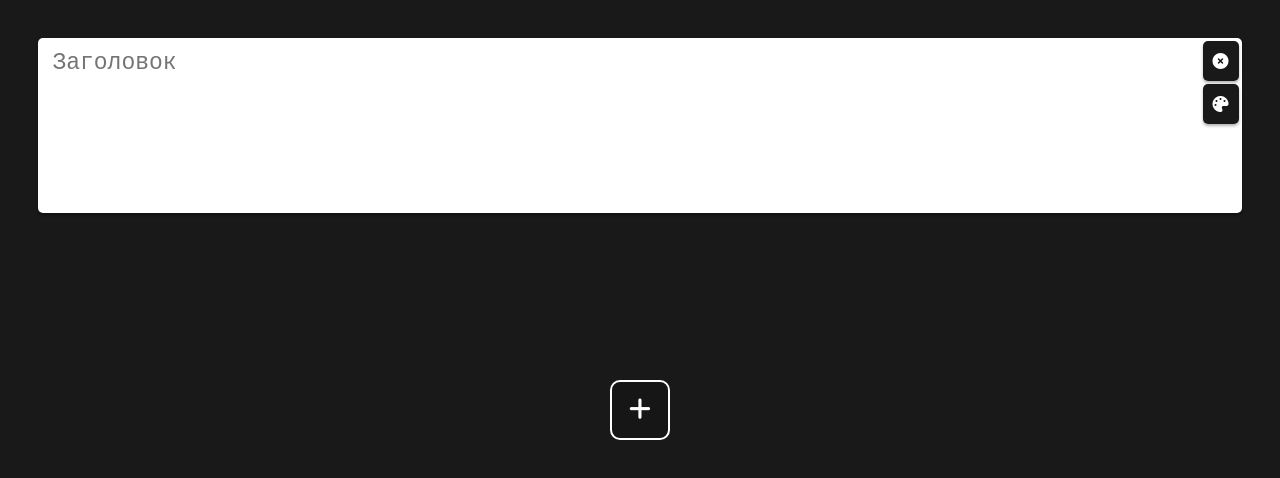
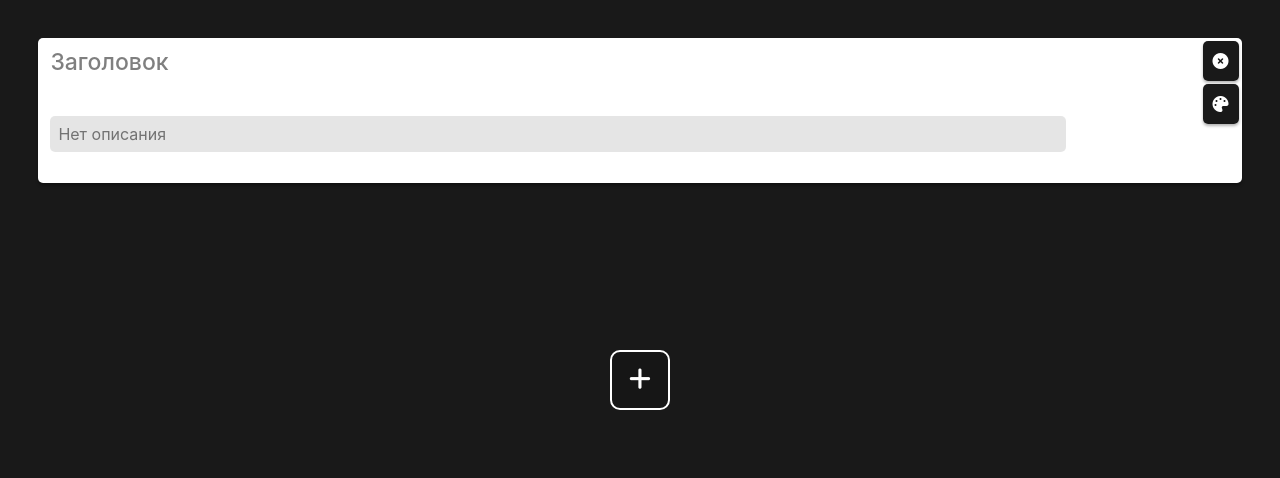
Before and after one commit to Tobias-Bot/todo-app, a React (Create React App) app: page / in a window 1280 px wide. Both pictures are taken after a click on the button 640 px from the left and 158 px from the top of the page. Shown: the top 478 px of the page. Built offline with nearby package versions, Linux system fonts and the light colour scheme.

Commit message:
Added new styles

```diff
--- a/src/App.css
+++ b/src/App.css
@@ -12,7 +12,7 @@
 .task {
   position: relative;
   width: auto;
-  min-height: 150px;
+  min-height: 120px;
   border-radius: 5px;
   background-color: white;
   padding: 10px 15px 15px 12px;
@@ -28,6 +28,7 @@
   background-color: rgba(0, 0, 0, 0);
   resize: none;
   font-size: 23px;
+  font-weight: 500;
   outline: none;
 }
 
@@ -35,12 +36,16 @@
   width: 100%;
   border: none;
   resize: none;
+  padding: 8px;
   font-size: 16px;
+  color: rgba(0, 0, 0, 0.8);
+  background-color: rgba(0, 0, 0, 0.1);
+  border-radius: 5px;
   outline: none;
 }
 
 .taskMainInfo {
-  width: 87%;
+  width: 85%;
   height: 100%;
 }
 
@@ -96,3 +101,19 @@
   cursor: pointer;
   background-color: rgba(0, 0, 0, 0.5);
 }
+
+.taskTitle[placeholder]:empty:before {
+	content: attr(placeholder);
+	color: rgba(0, 0, 0, 0.5);
+}
+.taskTitle[placeholder]:empty:focus:before {
+	content: '';
+}
+
+.taskText[placeholder]:empty:before {
+	content: attr(placeholder);
+	color: rgba(0, 0, 0, 0.5);
+}
+.taskText[placeholder]:empty:focus:before {
+	content: '';
+}
--- a/src/components/Task.js
+++ b/src/components/Task.js
@@ -11,6 +11,7 @@ class Task extends React.Component {
 
     this.colorInput = React.createRef();
     this.taskText = React.createRef();
+    this.taskTitle = React.createRef();
 
     this.deleteTask = this.deleteTask.bind(this);
     this.ChangeTitle = this.ChangeTitle.bind(this);
@@ -20,6 +21,7 @@ class Task extends React.Component {
   }
 
   componentDidMount() {
+    this.taskTitle.current.innerHTML = this.props.task.title;
     this.taskText.current.innerHTML = this.props.task.description;
   }
 
@@ -28,7 +30,7 @@ class Task extends React.Component {
   }
 
   ChangeTitle(e) {
-    this.setState({ title: e.target.value }, () => {
+    this.setState({ title: e.target.innerHTML }, () => {
       this.props.onTaskChange(this.state, this.props.index);
     });
   }
@@ -57,24 +59,20 @@ class Task extends React.Component {
     return (
       <div className="task" style={taskColor}>
         <div className="taskMainInfo">
-          <textarea
+          <div
             className="taskTitle"
-            value={this.props.task.title}
+            contentEditable="true"
+            ref={this.taskTitle}
             placeholder="Заголовок"
-            onChange={this.ChangeTitle}
-          ></textarea>
+            onInput={this.ChangeTitle}
+          ></div>
           <div
             className="taskText"
             contentEditable="true"
             ref={this.taskText}
+            placeholder="Нет описания"
             onInput={this.ChangeDescription}
           ></div>
-          {/* <textarea
-            className="taskText"
-            value={this.props.task.description}
-            placeholder="Нет описания"
-            onChange={this.ChangeDescription}
-          ></textarea> */}
         </div>
         <div className="taskSettings">
           <div className="btnOption" onClick={this.deleteTask}>
```
